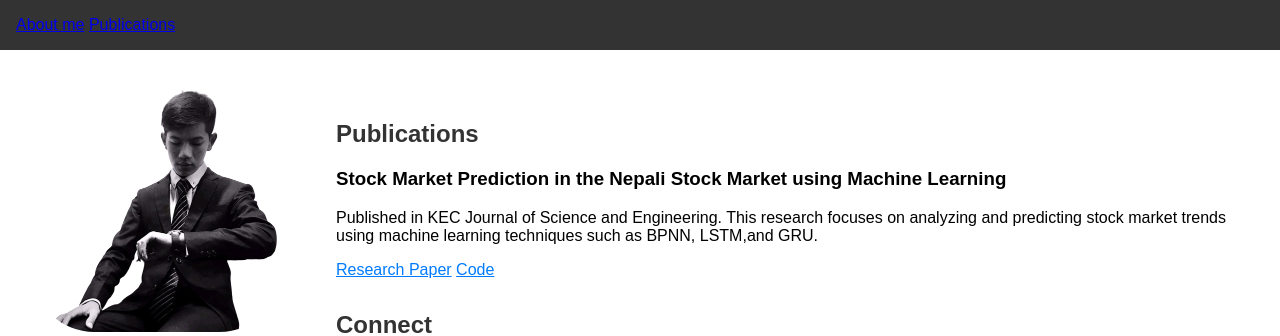
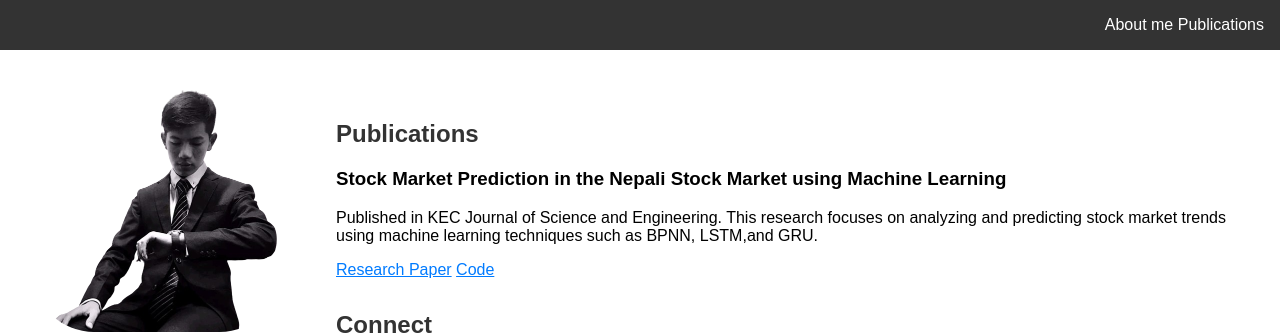
Before and after one commit to M9star/my-portfolio, a plain HTML site: page index.html in a window 1280 px wide. Shown: the top 336 px of the page. Drawn offline with Linux system fonts and the light colour scheme.

Commit message:
Update index.css

```diff
--- a/index.css
+++ b/index.css
@@ -13,6 +13,20 @@ header {
 header h1 {
     margin: 0;
 }
+.link-container {
+    color: white;
+    text-align: right; /* Aligns content to the right */
+}
+
+.link-container a {
+    color: white; /* Ensures the links are white */
+    text-decoration: none; /* Optionally removes underline */
+}
+
+.link-container a:hover {
+    text-decoration: underline; /* Adds underline on hover */
+}
+
 
 main {
     padding: 2rem;
```
